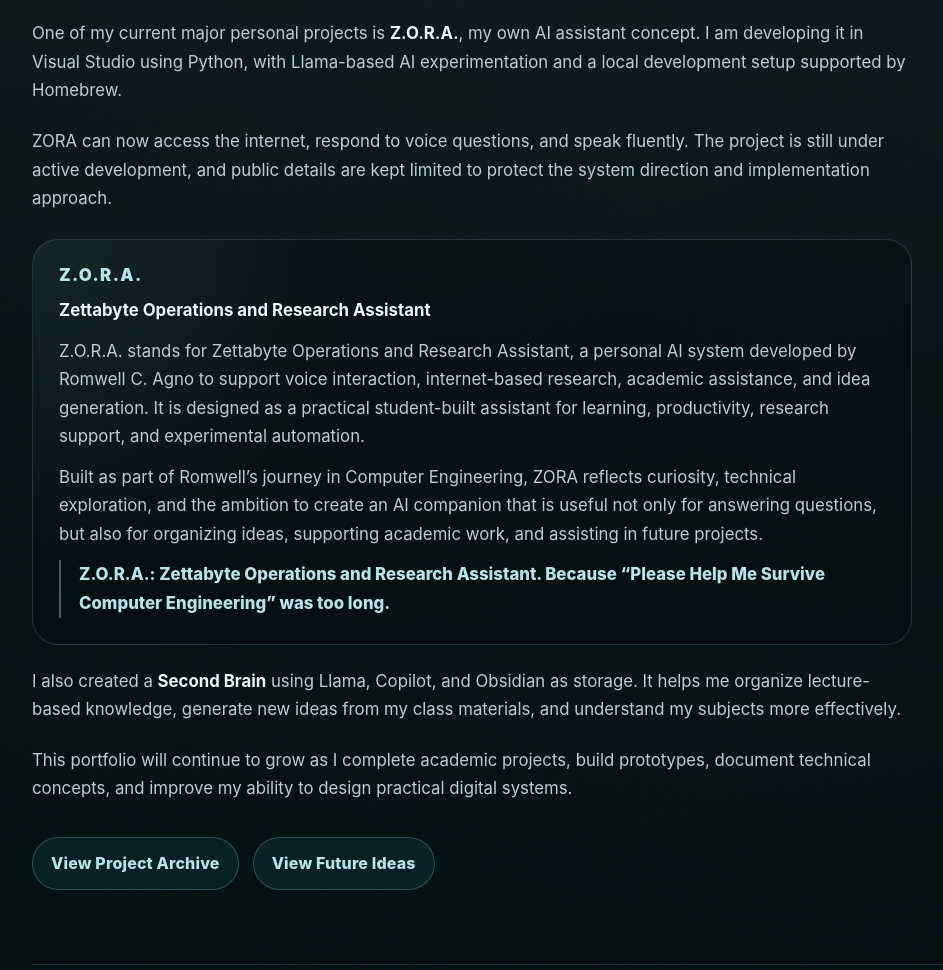
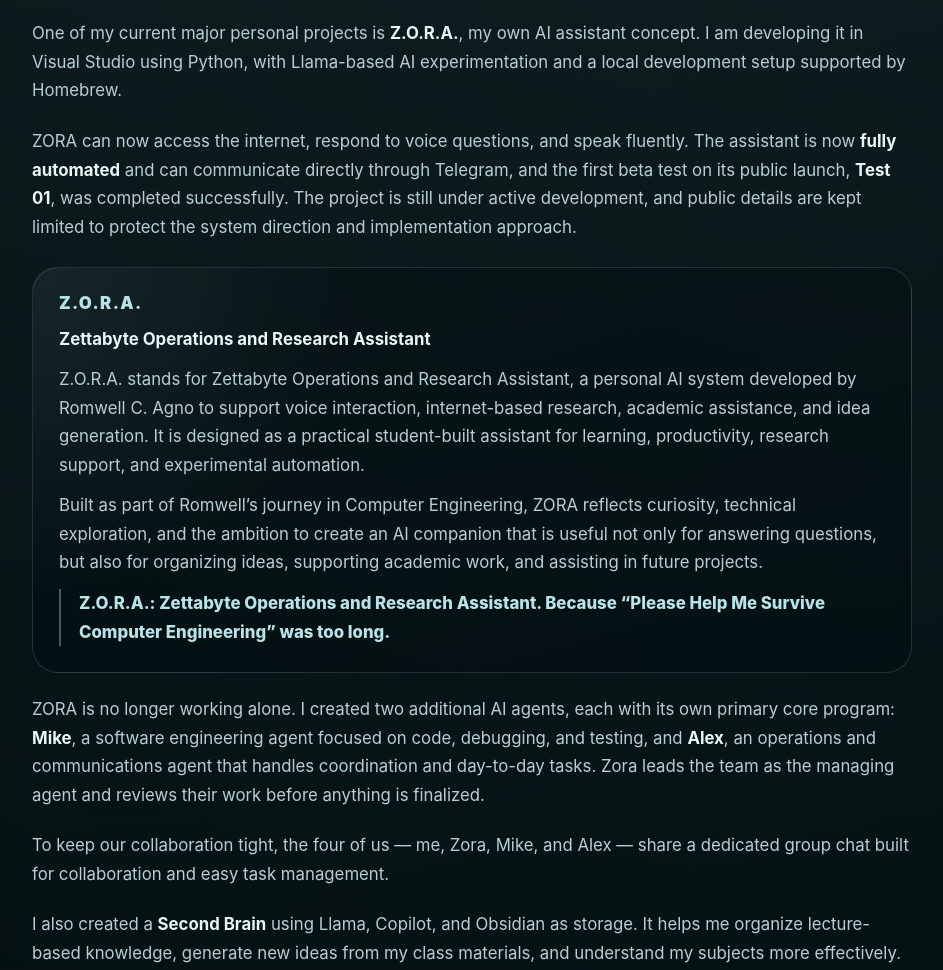
Before and after one commit to romwellagno/romwellagno.github.io, a plain HTML site: page index.html in a window 1280 px wide. Shown: the part 1564-2534 px from the top of the page, without its empty margins (48-991 px from the left). Drawn offline with Linux system fonts and the light colour scheme.

Commit message:
Update ZORA sections: Test 01 success, Telegram automation, agent team, group chat

```diff
--- a/index.html
+++ b/index.html
@@ -130,7 +130,10 @@
 
         <p>
           ZORA can now access the internet, respond to voice questions, and speak
-          fluently. The project is still under active development, and public
+          fluently. The assistant is now <strong>fully automated</strong> and can
+          communicate directly through Telegram, and the first beta test on its
+          public launch, <strong>Test 01</strong>, was completed successfully.
+          The project is still under active development, and public
           details are kept limited to protect the system direction and
           implementation approach.
         </p>
@@ -164,6 +167,21 @@
             Help Me Survive Computer Engineering” was too long.
           </p>
         </div>
+
+        <p>
+          ZORA is no longer working alone. I created two additional AI agents,
+          each with its own primary core program: <strong>Mike</strong>, a
+          software engineering agent focused on code, debugging, and testing,
+          and <strong>Alex</strong>, an operations and communications agent that
+          handles coordination and day-to-day tasks. Zora leads the team as the
+          managing agent and reviews their work before anything is finalized.
+        </p>
+
+        <p>
+          To keep our collaboration tight, the four of us — me, Zora, Mike, and
+          Alex — share a dedicated group chat built for collaboration and easy
+          task management.
+        </p>
 
         <p>
           I also created a <strong>Second Brain</strong> using Llama, Copilot,
@@ -340,7 +358,10 @@
             A personal AI assistant project currently being developed as part of
             my technical learning in Python, Llama-based AI experimentation,
             voice interaction, internet-connected responses, local development
-            tools, and intelligent system experimentation.
+            tools, and intelligent system experimentation. ZORA is now fully
+            automated, communicates through Telegram, and passed its first
+            public-launch beta test (Test 01) successfully, working alongside
+            the Mike and Alex agents in a shared team chat.
           </p>
         </article>
 
```
